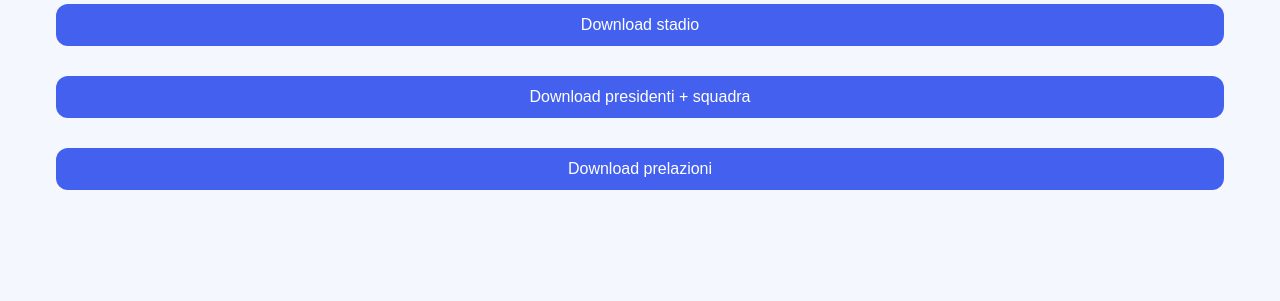
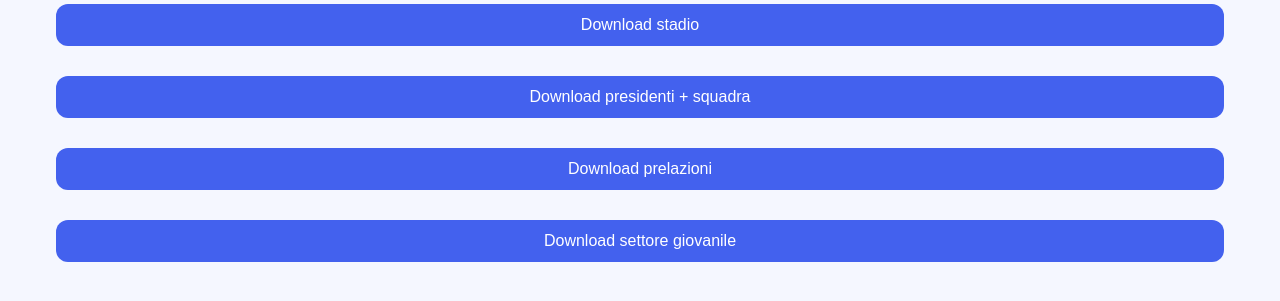
Before and after one commit to Sasynovic/fantamanager, a PHP site: page /admin/download.php in a window 1280 px wide. Shown: the part 230-531 px from the top of the page. Run offline with PHP 8.4, Linux system fonts and the light colour scheme; the visitor is signed in with stand-in values (Sample User, id 1); some libraries are stand-ins or nearby versions.

Commit message:
feat: implementato download sgs buste + rose

```diff
--- a/admin/download.php
+++ b/admin/download.php
@@ -53,6 +53,7 @@ $nomeSezione = "download";
         <button id="download-stadio" class="btn btn-primary"> Download stadio</button>
         <button id="download-presidenti" class="btn btn-primary"> Download presidenti + squadra</button>
         <button id="download-prelazioni" class="btn btn-primary"> Download prelazioni</button>
+        <button id="download-sgs" class="btn btn-primary"> Download settore giovanile</button>
     </div>
 
 
@@ -277,4 +278,63 @@ $nomeSezione = "download";
                     alert("Errore durante l'esportazione. Controlla la console.");
                 });
         });
+
+        //download sgs
+        document.getElementById('download-sgs').addEventListener('click', async function() {
+            try {
+                // 1. Crea un nuovo workbook
+                const wb = XLSX.utils.book_new();
+
+                // ========== PRIMO ENDPOINT: Buste ==========
+                const res1 = await fetch('https://barrettasalvatore.it/endpoint/settore_giovanile/read_offer.php?assegnato=1');
+                const data1 = await res1.json();
+
+                const datiSgs = data1.gestione_settore_giovanile.map(item => {
+                    const ass = item.associazione;
+                    const calciatore = ass.calciatore;
+                    const offerta = calciatore.offerte[0] || {};
+
+                    return {
+                        "Nome divisione": ass.nome_divisione,
+                        "Nome calciatore": calciatore.nome + " " + calciatore.cognome,
+                        "Ruolo": calciatore.ruolo,
+                        "Squadra": offerta.id_squadra || "",
+                        "Valore offerta": offerta.valore_offerta || ""
+                    };
+                });
+
+                XLSX.utils.book_append_sheet(
+                    wb,
+                    XLSX.utils.json_to_sheet(datiSgs),
+                    "Buste"
+                );
+
+                // ========== SECONDO ENDPOINT: Settore Giovanile ==========
+                const res2 = await fetch('https://barrettasalvatore.it/endpoint/settore_giovanile/read.php');
+                const data2 = await res2.json();
+
+                const datiCalciatori = data2.settore_giovanile.map(c => ({
+                    "ID": c.id,
+                    "Squadra": c.nome_squadra,
+                    "Calciatore": c.nome_calciatore,
+                    "Stagione": c.stagione,
+                    "Fuori listone": c.fuori_listone ?? "",
+                    "Prima squadra": c.prima_squadra ?? ""
+                }));
+
+                XLSX.utils.book_append_sheet(
+                    wb,
+                    XLSX.utils.json_to_sheet(datiCalciatori),
+                    "Settore Giovanile"
+                );
+
+                // ========= Salvataggio finale =========
+                XLSX.writeFile(wb, `SGS_${new Date().toISOString().slice(0,10)}.xlsx`);
+
+            } catch (error) {
+                console.error("Errore durante l'esportazione:", error);
+                alert("Errore durante l'esportazione. Controlla la console.");
+            }
+        });
+
     </script>
```
